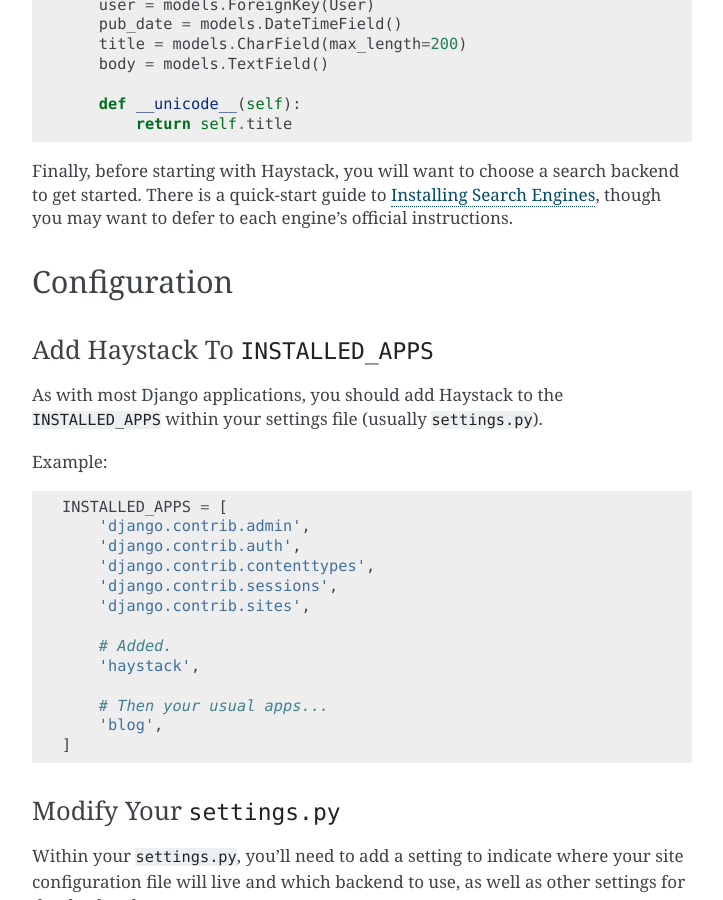
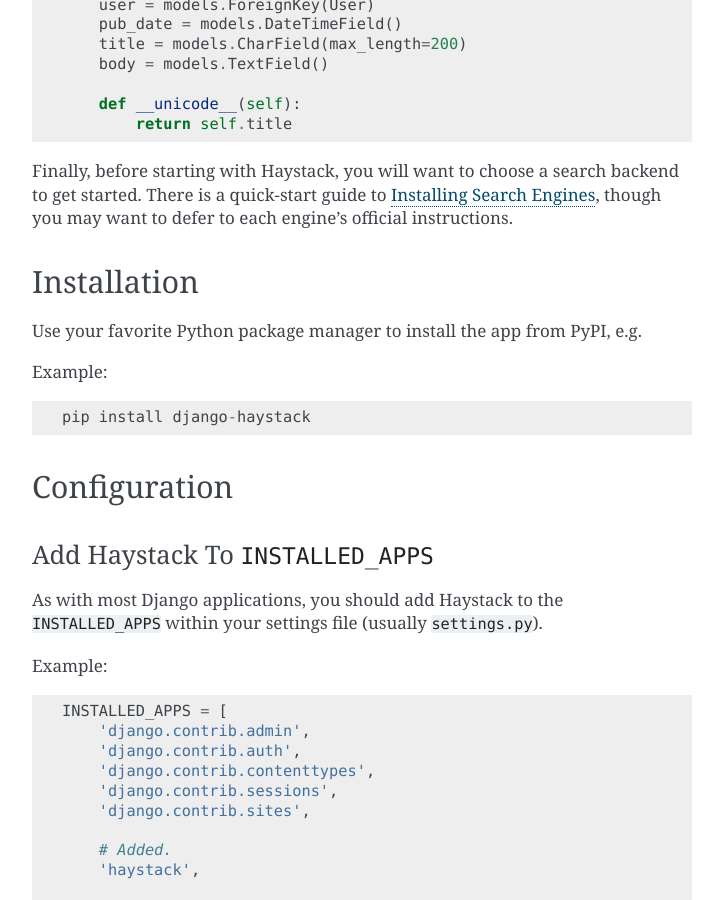
Before and after one commit to django-haystack/django-haystack, a Sphinx documentation site: the page built from docs/tutorial.rst, in a window 1280 px wide and 900 px high, scrolled down 1064 px. Shown: the whole window, without its empty margins (388-1111 px from the left). Built offline with Sphinx 7.4.7, drawn with Linux system fonts in a browser that asks for light colours.

Commit message:
added installation instructions

```diff
--- a/docs/tutorial.rst
+++ b/docs/tutorial.rst
@@ -61,6 +61,16 @@
 backend to get started. There is a quick-start guide to
 :doc:`installing_search_engines`, though you may want to defer to each engine's
 official instructions.
+
+
+Installation
+=============
+
+Use your favorite Python package manager to install the app from PyPI, e.g.
+
+Example::
+
+    pip install django-haystack
 
 
 Configuration
```
